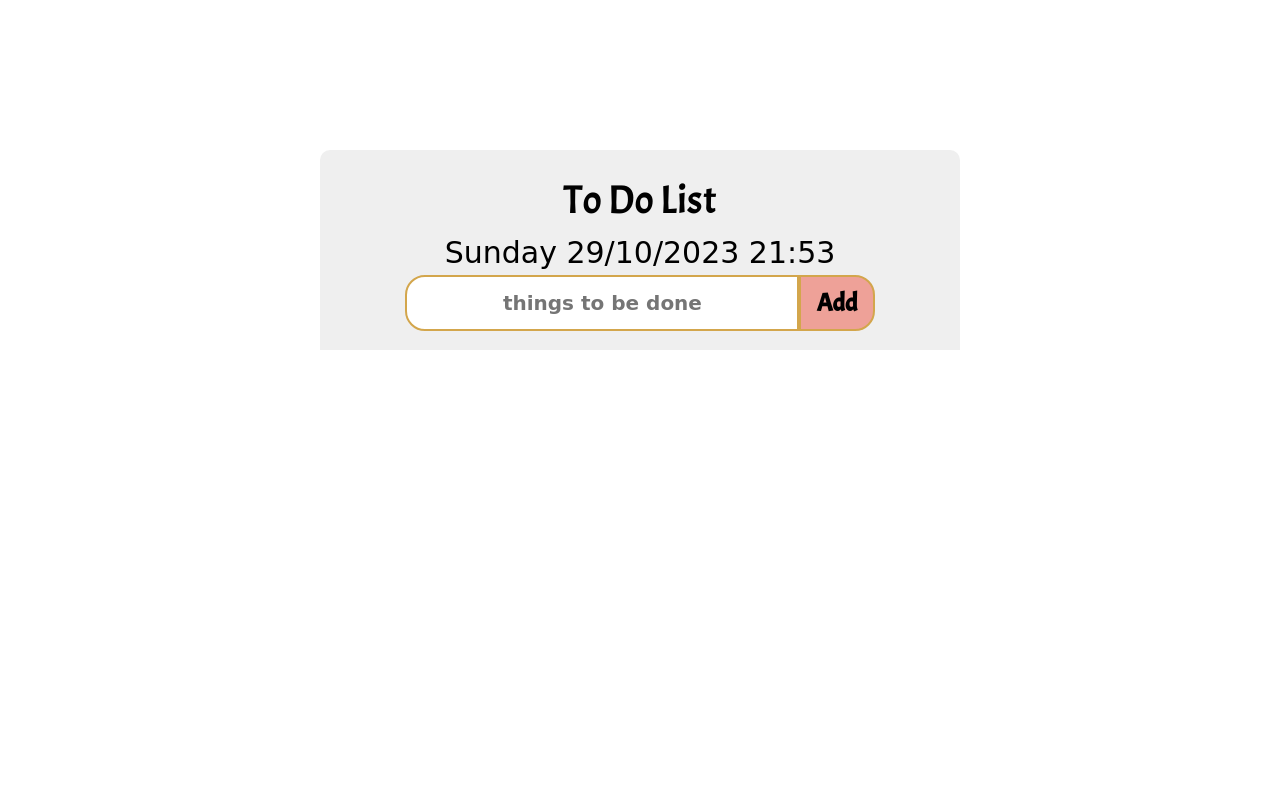
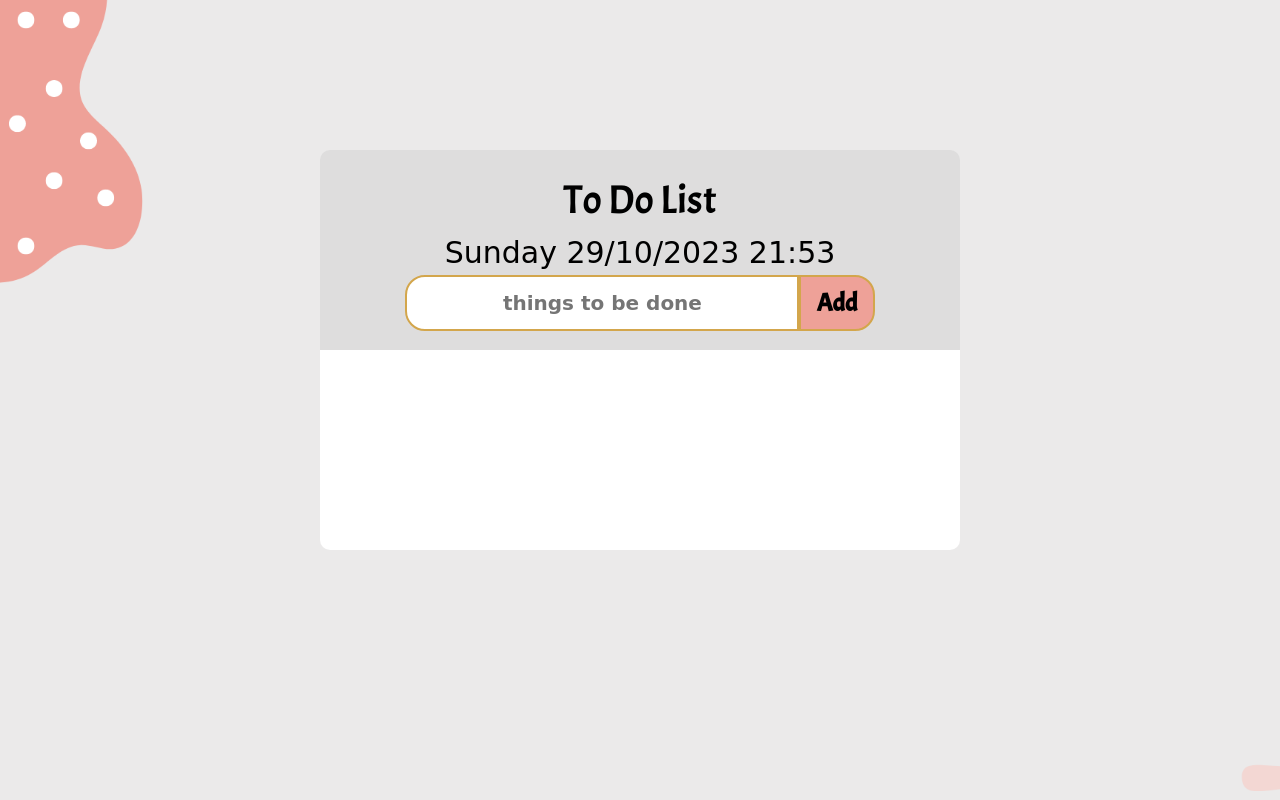
Before and after one commit to Ihssane5/To_Do_List, a plain HTML site: page index.html in a window 1280 px wide. Drawn offline with Linux system fonts and the light colour scheme; a web font is replaced by a local one.

Commit message:
Update style.css

```diff
--- a/ressources/style.css
+++ b/ressources/style.css
@@ -11,7 +11,7 @@
 
 body {
     height: 100vh;
-    background-image: url("To_Do_List/Blue Modern Desktop Wallpaper.png");
+    background-image: url("image/Blue Modern Desktop Wallpaper.png");
     background-size: cover;
     display: flex;
     justify-content: center;
```
